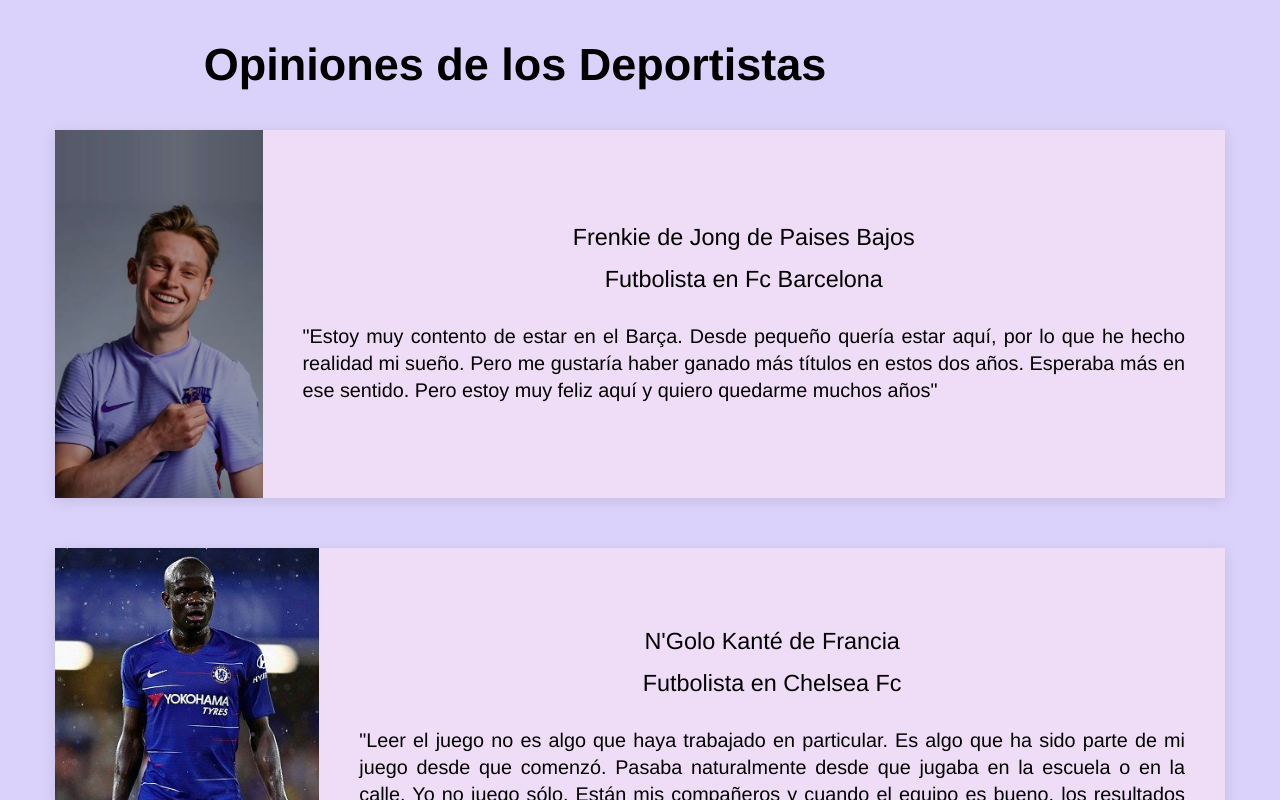
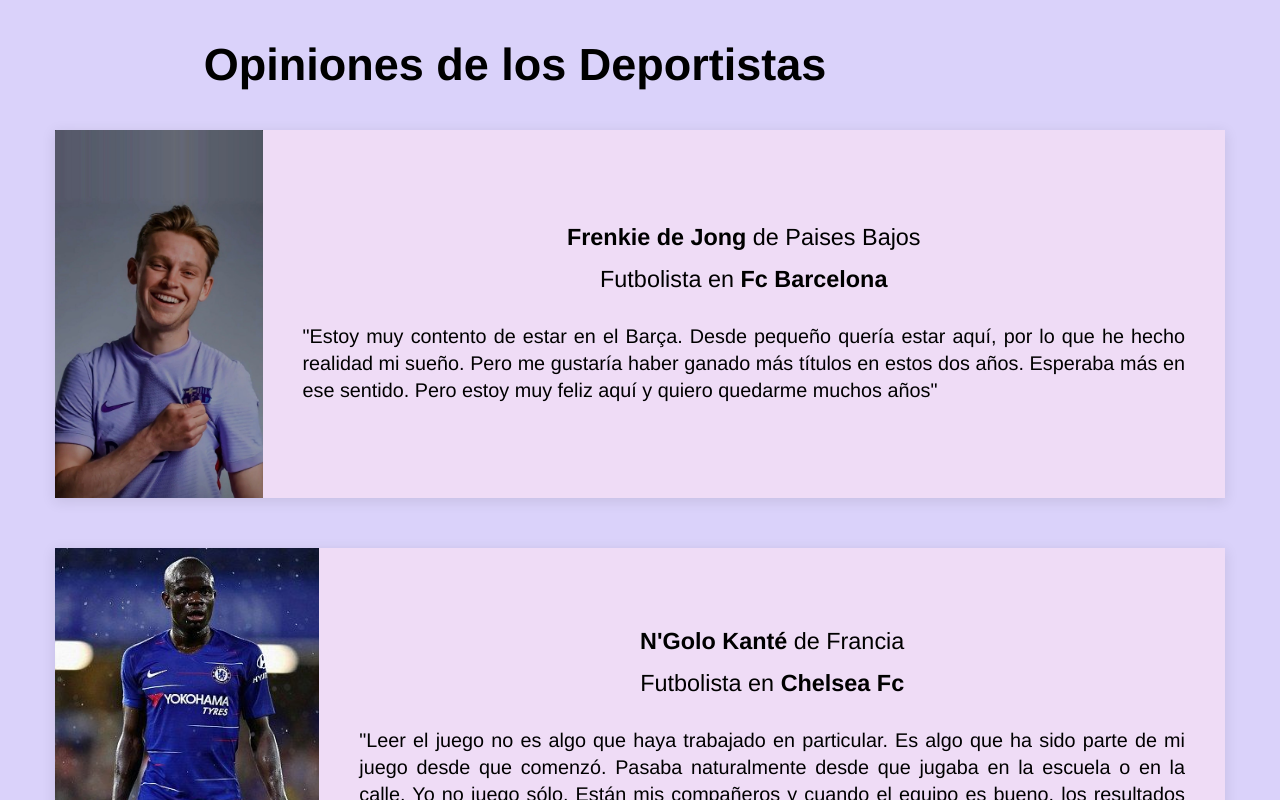
Before and after one commit to juanjo44/Proyecto-testimonios, a React (Create React App) app: page / in a window 1280 px wide. Shown: the top 800 px of the page. Built offline with nearby package versions, Linux system fonts and the light colour scheme; the HTML template or start-up script is replaced by a standard one.

Commit message:
Bold text

```diff
--- a/src/components/Testimonio.js
+++ b/src/components/Testimonio.js
@@ -10,8 +10,12 @@
         src={require(`../images/testimonio-${props.imagen}.jpg`)} //require porque estamos seleccionando desde el javascript
         alt='Imagen de De Jong'/>
       <div className='contenedor-texto-testimonio'>
-        <p className='nombre-testimonio'>{props.nombre} de {props.pais}</p>
-        <p className='cargo-testimonio'>{props.cargo} en {props.equipo}</p>
+        <p className='nombre-testimonio'>
+          <strong>{props.nombre}</strong> de {props.pais}
+        </p>
+        <p className='cargo-testimonio'>
+          {props.cargo} en <strong>{props.equipo}</strong>
+        </p>
         <p className='texto-testimonio'>"{props.testimonio}"</p>
       </div>
     </div>
```
